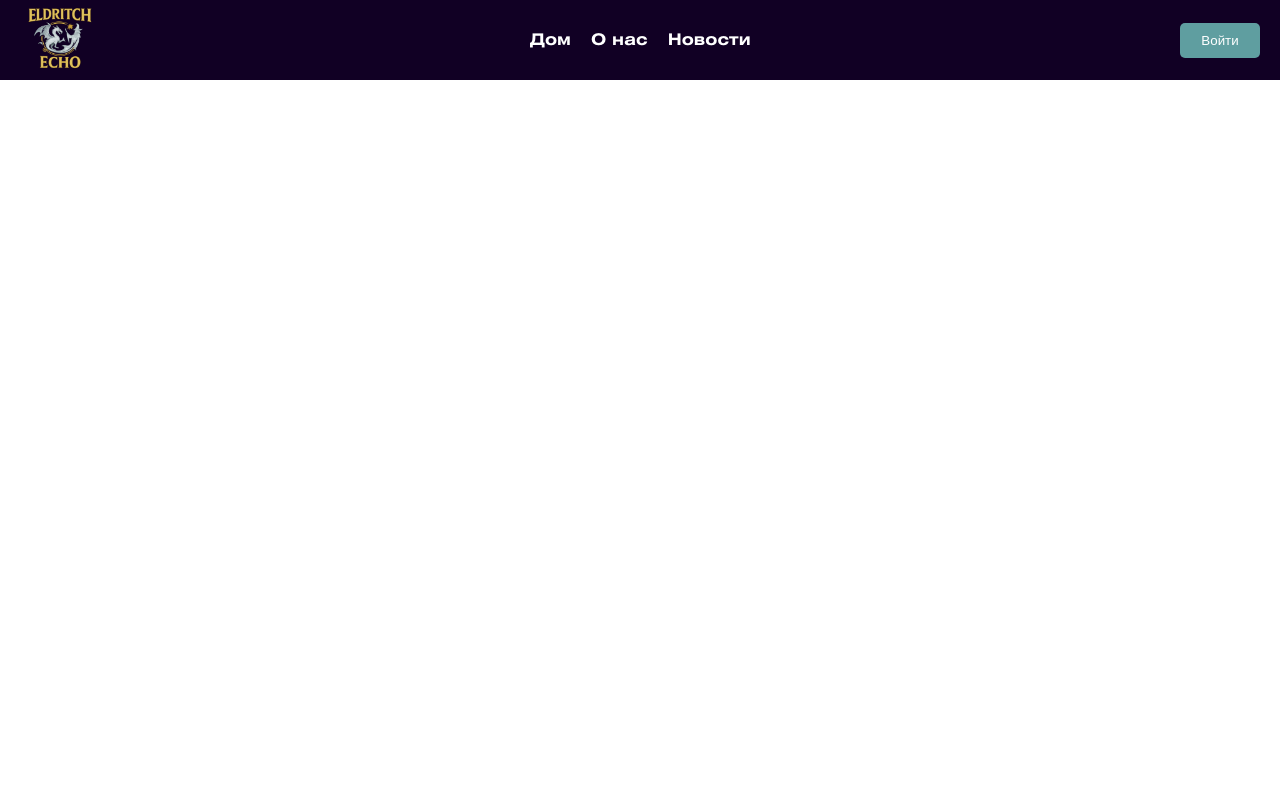
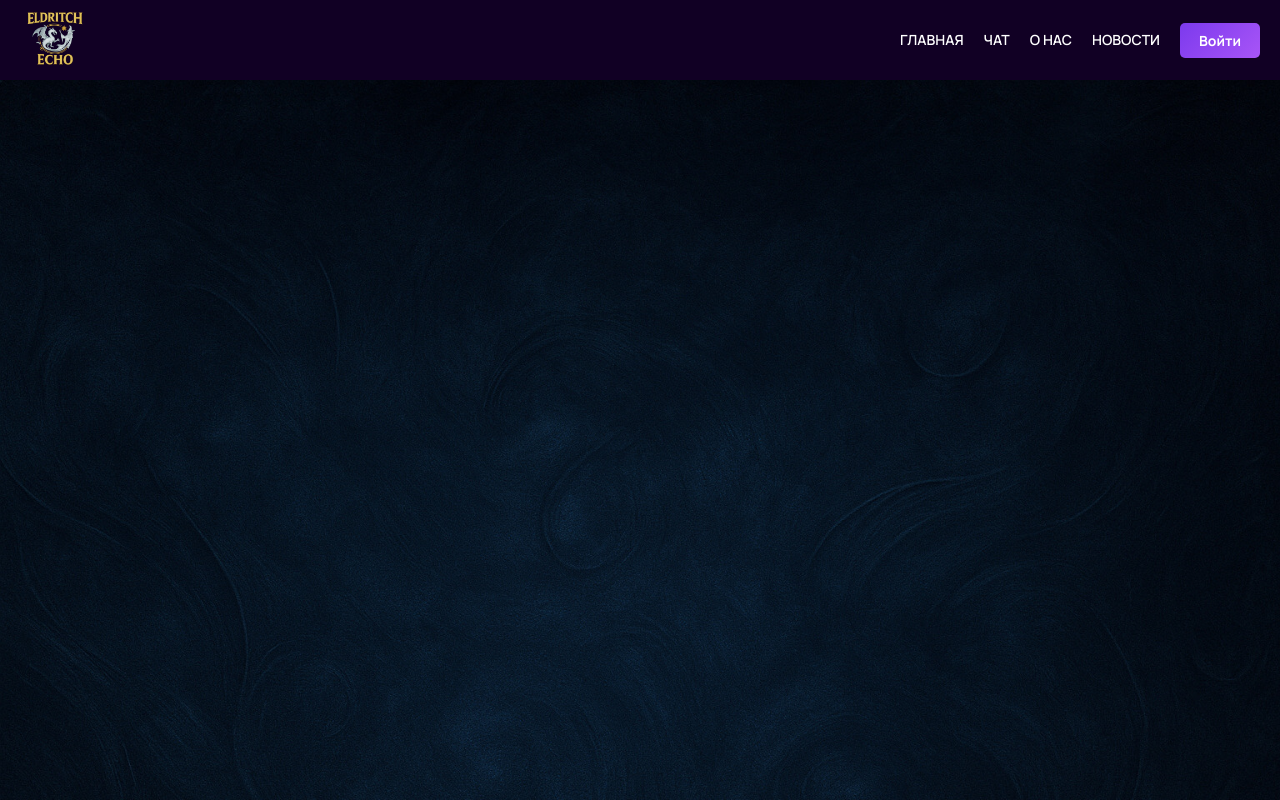
Before and after one commit to RAIVZ/my-project, a PHP site: page / in a window 1280 px wide. Run offline with PHP 8.4, Linux system fonts and the light colour scheme.

Commit message:
my-project

```diff
--- a/public/css.css
+++ b/public/css.css
@@ -88,6 +88,7 @@ html, body {
 }
 
 header {
+	position: relative;
 	top: 0;
 	left: 0;
 	right: 0;
@@ -99,6 +100,12 @@ header {
 	height: 80px;
 }
 /* Навигация */
+.header-nav {
+    display: flex;
+    position: static;
+    align-items: center;
+    gap: 20px;
+}
 .header__nav-list {
 	display: flex;
 	gap: 20px;
@@ -107,41 +114,124 @@ header {
 	list-style: none;
 }
 .header__nav-item a {
-	font-family: "HeliosExt", sans-serif;
-	font-size: 16px;
-	font-weight: 700;
+	font-family: "Manrope", sans-serif;
+	font-size: 14px;
+	font-weight: 600;
 	color: #ffffff;
 	cursor: pointer;
+	position: relative;
+	color: #fff;
+	text-decoration: none;
+	transition: color 0.3s ease;
+}
+.header__nav-list a::after {
+  content: "";
+  position: absolute;
+  left: 50%;
+  bottom: -4px;
+  width: 0;
+  height: 2px;
+  background: #4fd1c5;
+  transition: all 0.3s ease;
 }
 .header__nav-item a:hover {
-	color: blue;
+ color: #4fd1c5;
 }
-/* Кнопка */
+.header__nav-list a:hover::after {
+  left: 0;
+  width: 100%;
+}
+/* Кнопка входа */
 .header_button {
+	font-family: "Manrope", sans-serif;
+	font-size: 14px;
+	font-weight: 700;
 	width: 80px;
 	height: 35px;
 	border-radius: 5px;
-	background-color: cadetblue;
+	background: linear-gradient(135deg, #7C3AED, #A855F7);
 	color: #ffffff;
 	cursor: pointer;
 	transition:
     background-color 0.3s ease,
     transform 0.2s ease-in-out;
+	line-height: 1.5;
 }
 /* Плавный переход анимации кнопки */
 .header_button:hover {
-	background-color: rgb(158, 24, 0);
+	background: linear-gradient(135deg, #8B5CF6, #C084FC);
 	transform: scale(1.05);
 }
 .header_button:active {
 	transform: scale(0.98);
+}
+/* БУРГЕР МЕНЮ */
+.header_burger {
+	display: none;
+}
+/* АДОПТИВ Хедера */
+@media (max-width: 480px) {
+  .logo .header__logo-image {
+	width: 50px;
+  }
+  .header_button {
+	display: none;
+  }
+.header-nav {
+    display: none;
+    position: absolute;    /* выпадает поверх контента */
+    top: 100%;             /* сразу под шапкой */
+    left: 0;
+    right: 0;
+    background-color: #110024;
+    padding: 1rem 0;
+    text-align: center;
+    z-index: 10;
+
+	background: rgba(17,0,36,0.95);
+	border-radius: 0 0 12px 12px;
+	box-shadow: 0 4px 20px rgba(0,0,0,0.5);
+  }
+  /* показываем, когда добавлен класс .open */
+  .header-nav.open {
+    display: block;
+  }
+
+  /* пункты списка — колонкой */
+  .header__nav-list {
+    display: flex;
+    flex-direction: column;
+    gap: 1rem;
+    margin: 0;
+    padding: 0;
+  }
+
+  /* отображаем бургер-кнопку */
+  .header_burger {
+    display: flex;
+    flex-direction: column;
+    gap: 4px;
+    background: none;
+    border: none;
+    cursor: pointer;
+    z-index: 11;
+  }
+  .burger__line {
+    width: 24px;
+    height: 2px;
+    background-color: #fff;
+  }
 }
 
 main {
 	background-color: #ffffff;
 	flex-grow: 1;
 	height: 100vh;
+	background-image: url(./img/анпр.jpg);
+	background-size: cover;
+	background-repeat:no-repeat ;
 }
+
 
 footer {
 	padding-inline: 20px;
--- a/public/index.html
+++ b/public/index.html
@@ -11,22 +11,30 @@
 	<header class="header">
 		<!-- Логотип -->
 		<div class="header-inner">
-			<a href="#" class="logo"><img src="./img/EE.png" alt="" class="header__logo-image" width="80px"></a>
+			<a href="#" class="logo"><img src="./img/EE.png" alt="" class="header__logo-image" width="70px"></a>
 		</div>
 		<!-- Навигация -->
 		<div class="header-nav">
 			<nav class="header_nav">
 				<ul class="header__nav-list">
-					<li class="header__nav-item"><a href="#" class="menu">Дом</a></li>
-					<li class="header__nav-item"><a href="#" class="menu">О нас</a></li>
-					<li class="header__nav-item"><a href="#" class="menu">Новости</a></li>
+					<li class="header__nav-item"><a href="#" class="menu">ГЛАВНАЯ</a></li>
+					<li class="header__nav-item"><a href="#" class="menu">ЧАТ</a></li>
+					<li class="header__nav-item"><a href="#" class="menu">О НАС</a></li>
+					<li class="header__nav-item"><a href="#" class="menu">НОВОСТИ</a></li>
 				</ul>
 			</nav>
+			<!-- Профиль -->
+			<div class="header-button"><button class="header_button">Войти</button></div>
 		</div>
-		<!-- Профиль -->
-		<div class="header-button"><button class="header_button">Войти</button></div>
+		<!-- БУРГЕР -->
+		  <button class="header_burger" aria-label="Меню">
+			<span class="burger__line"></span>
+			<span class="burger__line"></span>
+			<span class="burger__line"></span>
+		</button>
 	</header>
 	<main class="main _container">
+
 	</main>
 	<footer class="main _container">
 	</footer>
```
Also changed, not shown: public/script.js (+29 -2 lines).
